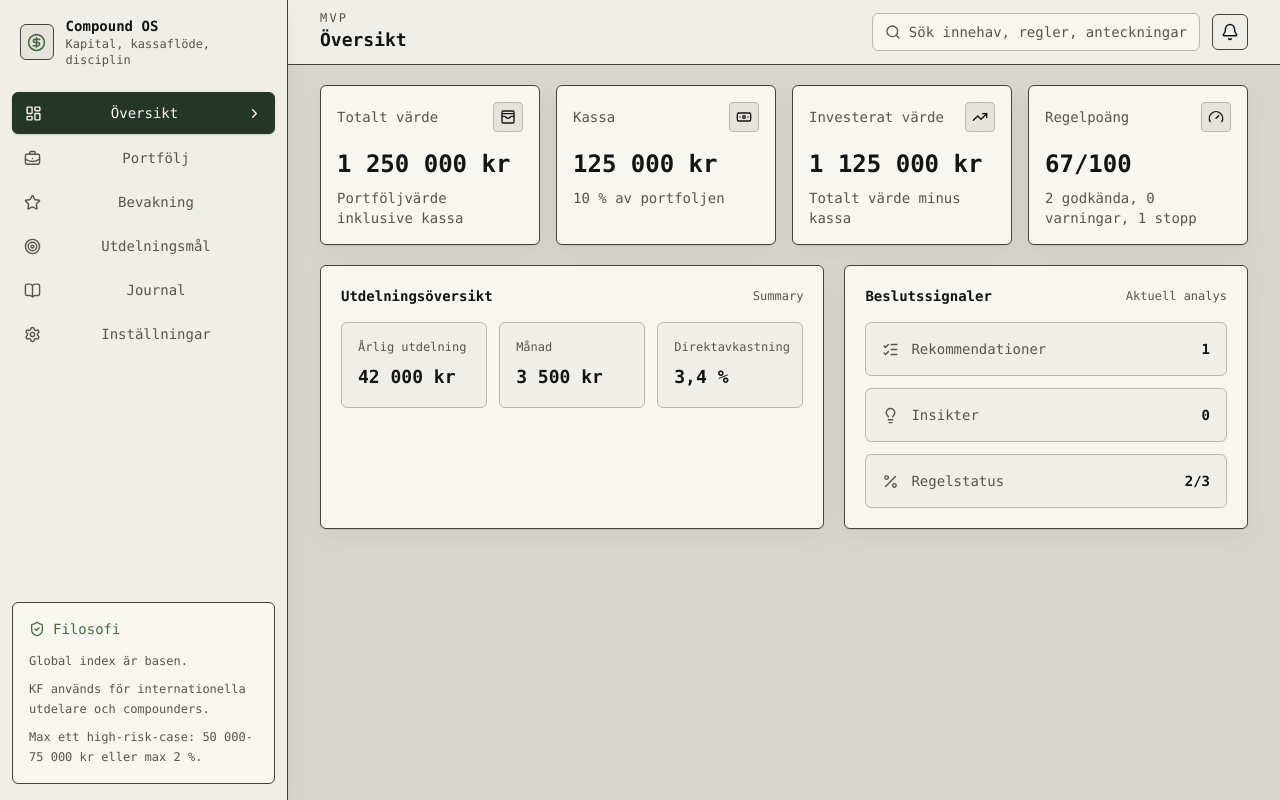
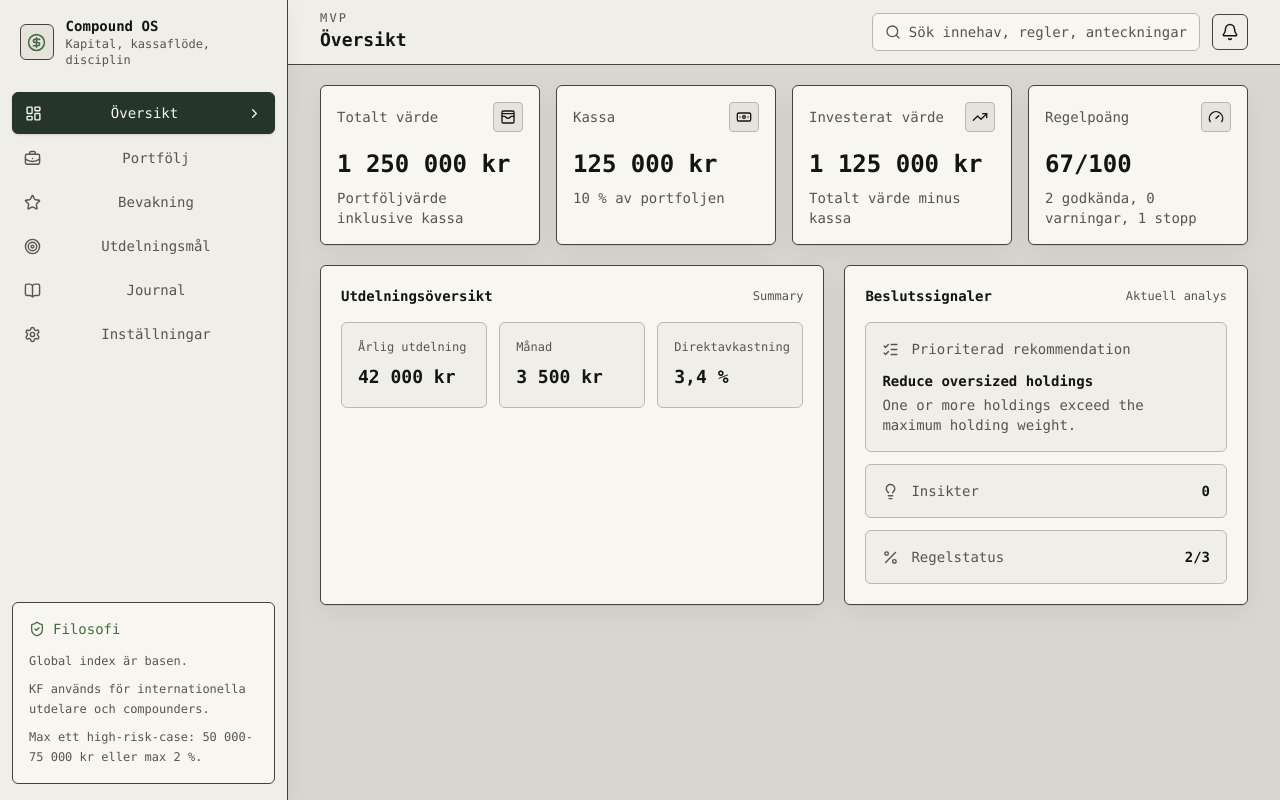
Before and after one commit to DDKiwi/compound-os, a React (Vite) app: page / in a window 1280 px wide. Built offline with nearby package versions, Linux system fonts and the light colour scheme.

Commit message:
feat(ui): show top recommendation on dashboard

```diff
--- a/src/components/dashboard/InvestmentDashboard.tsx
+++ b/src/components/dashboard/InvestmentDashboard.tsx
@@ -13,6 +13,7 @@ import { SectionCard } from '../ui/Card'
 
 export function InvestmentDashboard({ summary }: { summary: InvestmentAnalysisSummary }) {
   const ruleTone = summary.ruleScore >= 80 ? 'good' : summary.ruleScore >= 60 ? 'neutral' : 'bad'
+  const topRecommendation = summary.topRecommendation
 
   return (
     <div className="space-y-5">
@@ -70,14 +71,19 @@ export function InvestmentDashboard({ summary }: { summary: InvestmentAnalysisSu
 
         <SectionCard title="Beslutssignaler" action="Aktuell analys">
           <div className="grid gap-3">
-            <div className="flex items-center justify-between rounded-lg border border-border-muted bg-surface p-4">
-              <div className="flex items-center gap-3">
+            <div className="rounded-lg border border-border-muted bg-surface p-4">
+              <div className="mb-3 flex items-center gap-3">
                 <ListChecks size={17} className="text-muted-foreground" />
-                <span className="text-sm text-muted-foreground">Rekommendationer</span>
+                <span className="text-sm text-muted-foreground">Prioriterad rekommendation</span>
               </div>
-              <span className="text-sm font-semibold text-foreground">
-                {formatNumber(summary.recommendationCount)}
-              </span>
+              {topRecommendation ? (
+                <div className="space-y-1">
+                  <h3 className="text-sm font-semibold text-foreground">{topRecommendation.title}</h3>
+                  <p className="text-sm text-muted-foreground">{topRecommendation.message}</p>
+                </div>
+              ) : (
+                <p className="text-sm text-muted-foreground">Inga rekommendationer just nu.</p>
+              )}
             </div>
             <div className="flex items-center justify-between rounded-lg border border-border-muted bg-surface p-4">
               <div className="flex items-center gap-3">
```
